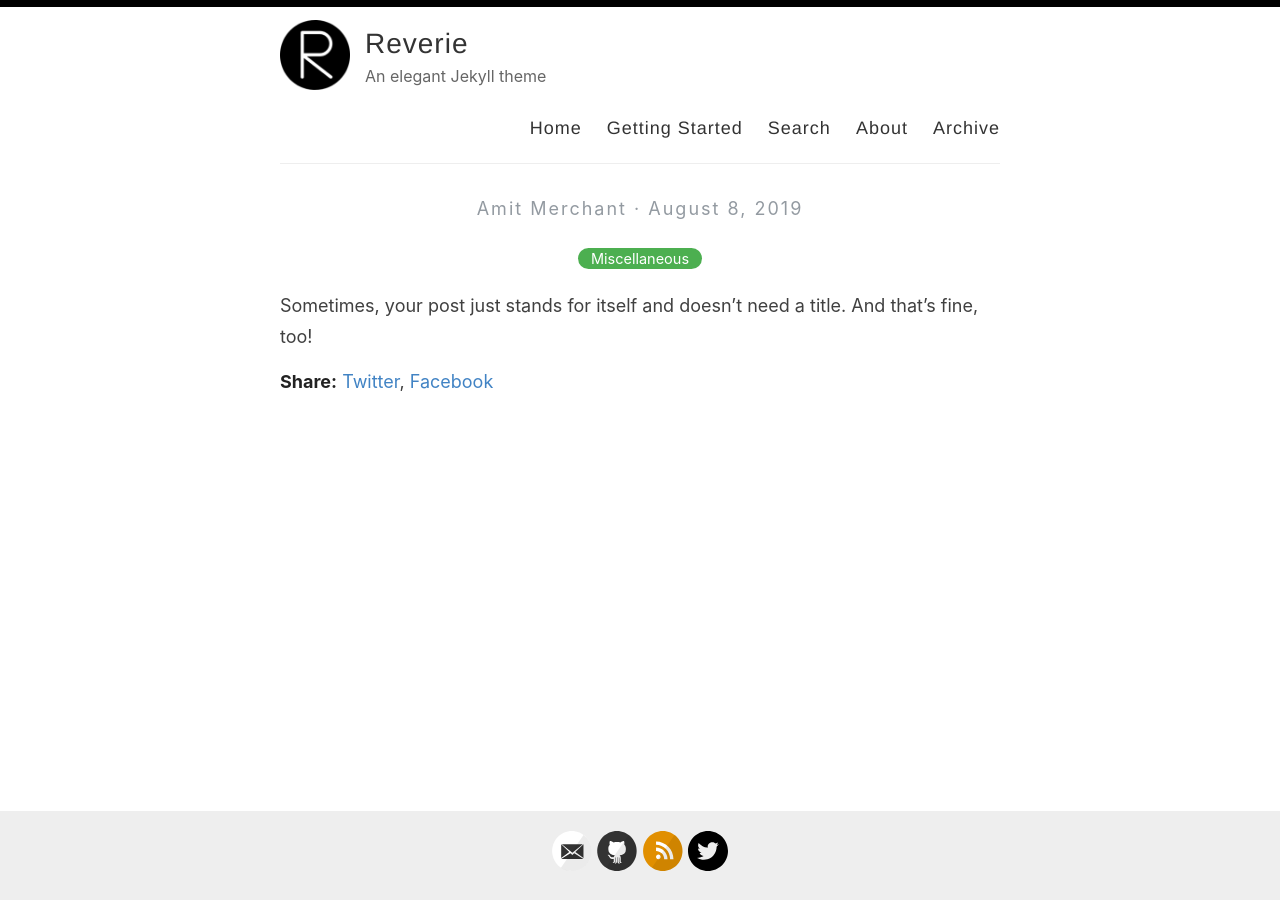
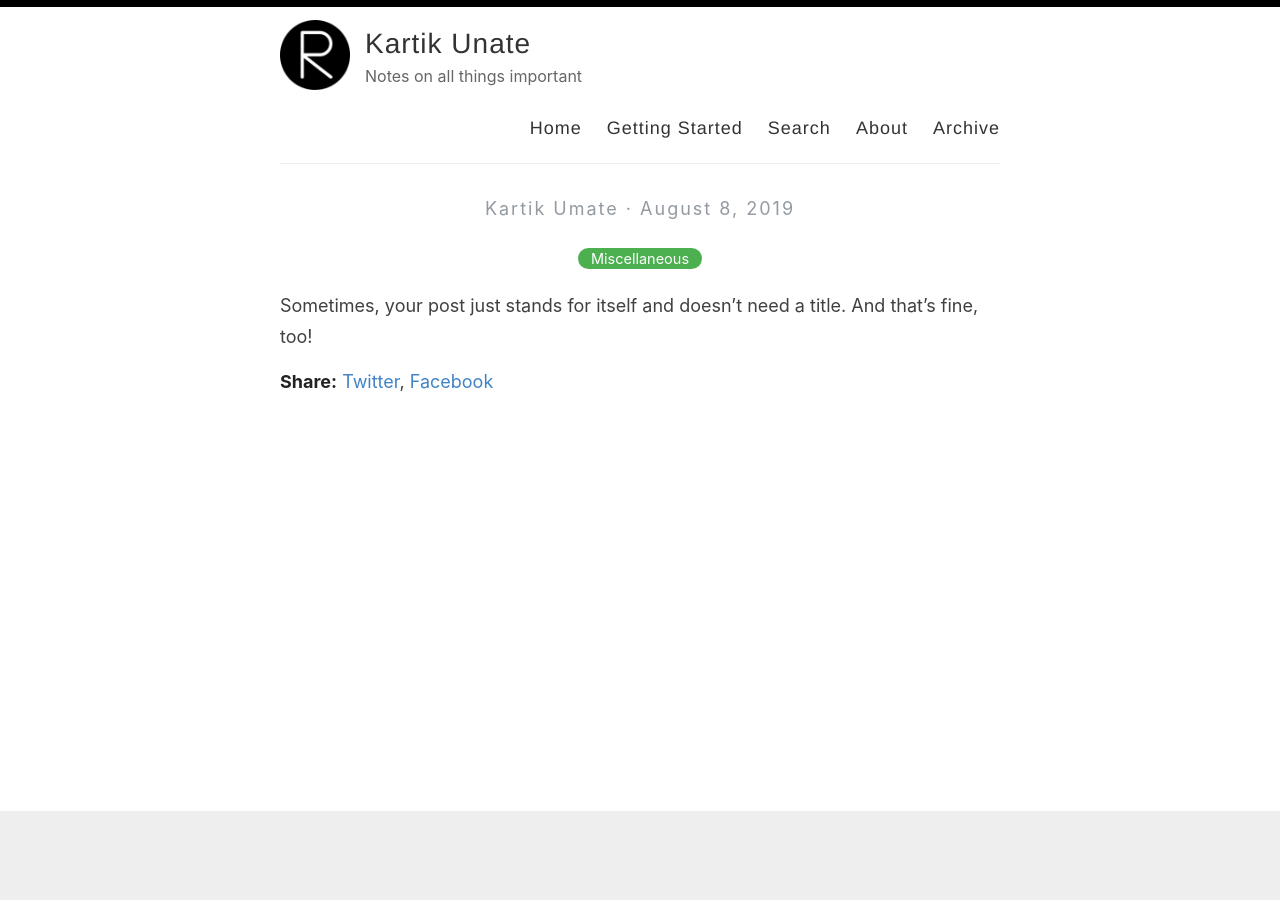
Before and after one commit to u-kartik/kartiku.github.io, a Jekyll site: the page built from _posts/2019-08-08-no-title-posts.md, in a window 1280 px wide. Built offline with Jekyll 4.4.1, drawn with Linux system fonts in a browser that asks for light colours.

Commit message:
Add initial content

```diff
--- a/_config.yml
+++ b/_config.yml
@@ -3,13 +3,13 @@
 #
 
 # Name of your site (displayed in the header)
-name: Reverie
+name: Kartik Unate
 
 # Name of the author
-author: Amit Merchant
+author: Kartik Umate
 
 # Short bio or description (displayed in the header)
-description: An elegant Jekyll theme
+description: Notes on all things important
 
 # URL of your avatar or profile pic (you could use your GitHub profile pic)
 avatar: /images/reverie.png
@@ -21,15 +21,15 @@ avatar: /images/reverie.png
 # Includes an icon in the footer for each username you enter
 footer-links:
   dribbble:
-  email: amit.d.merchant@gmail.com
+  email:
   facebook:
   flickr:
-  github: amitmerchant1990/reverie
+  github:
   instagram:
   linkedin:
   pinterest:
-  rss: rss
-  twitter: amit_merchant
+  rss:
+  twitter:
   stackoverflow:
   youtube: # channel/<your_long_string> or user/<user-name>
   googleplus: # anything in your profile username that comes after plus.google.com/
@@ -48,7 +48,7 @@ google_analytics: UA-43339302-11
 
 # Your website URL (e.g. http://amitmerchant1990.github.io or http://www.amitmerchant.com)
 # Used for Sitemap.xml and your RSS feed
-url: http://www.amitmerchant.com/reverie
+url: http://kartku.github.io
 enforce_ssl: https://www.amitmerchant.com/reverie
 
 # If you're hosting your site at a Project repository on GitHub pages
```
